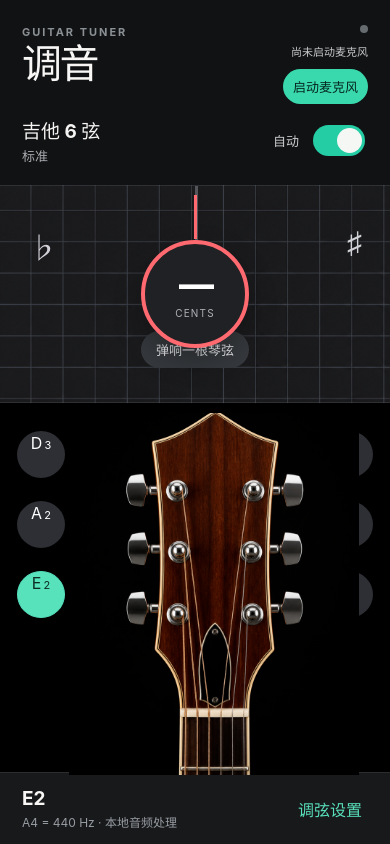
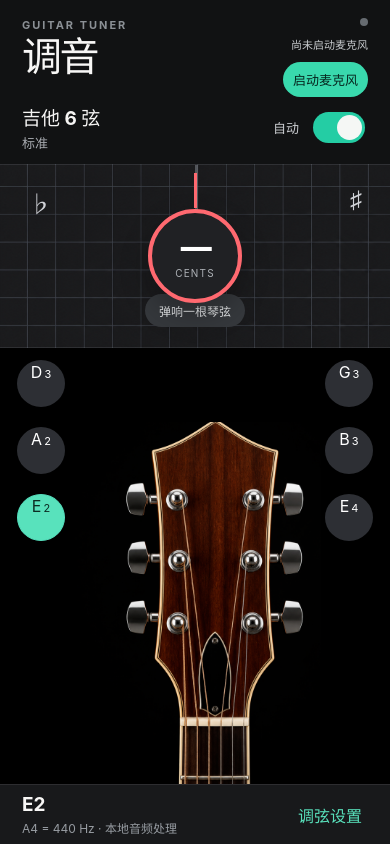
Before and after one commit to eason-zhang-ai/web_tune, a React (Vite) app in the folder tuner-app/: page / in a window 390 px wide. Built offline with nearby package versions, Linux system fonts and the light colour scheme.

Commit message:
优化调音器单页布局

```diff
--- a/tuner-app/src/styles.css
+++ b/tuner-app/src/styles.css
@@ -12,10 +12,13 @@ button { cursor: pointer; }
 
 body {
   min-width: 320px;
-  min-height: 100vh;
+  height: 100dvh;
   margin: 0;
+  overflow: hidden;
   background: #101112;
 }
+
+#root { height: 100%; }
 
 button:focus-visible, input:focus-visible, select:focus-visible {
   outline: 3px solid #53dfbd;
@@ -23,16 +26,19 @@ button:focus-visible, input:focus-visible, select:focus-visible {
 }
 
 .app-shell {
-  min-height: 100vh;
+  height: 100dvh;
+  min-height: 0;
   display: grid;
   place-items: center;
-  padding: 24px;
+  overflow: hidden;
+  padding: 16px;
   background: #101112;
 }
 
 .tuner-card {
   width: min(100%, 1080px);
-  min-height: min(820px, calc(100vh - 48px));
+  height: min(800px, 100%);
+  min-height: 0;
   overflow: hidden;
   position: relative;
   display: flex;
@@ -42,11 +48,11 @@ button:focus-visible, input:focus-visible, select:focus-visible {
 }
 
 .topbar {
-  min-height: 134px;
+  min-height: 102px;
   display: flex;
   align-items: flex-start;
   justify-content: space-between;
-  padding: 36px 48px 14px;
+  padding: 24px 48px 8px;
   background: rgba(17, 18, 19, .92);
 }
 
@@ -61,7 +67,7 @@ h2 { margin: 0; font-size: 28px; letter-spacing: -.04em; }
 .mic-button, .new-tuning-button { border: 0; color: #06271f; background: #39d9ad; font-weight: 800; }
 .mic-button { padding: 10px 14px; margin-left: 8px; border-radius: 99px; font-size: 13px; }
 
-.setting-row { display: flex; justify-content: space-between; align-items: center; padding: 0 48px 22px; background: rgba(17, 18, 19, .92); }
+.setting-row { display: flex; justify-content: space-between; align-items: center; padding: 0 48px 14px; background: rgba(17, 18, 19, .92); }
 .tuning-selector { padding: 0; border: 0; color: #f5f4f3; background: transparent; text-align: left; }
 .tuning-selector span { display: block; font-size: 19px; font-weight: 700; }
 .tuning-selector small { display: block; margin-top: 3px; color: #a8abb0; font-size: 13px; }
@@ -71,33 +77,33 @@ h2 { margin: 0; font-size: 28px; letter-spacing: -.04em; }
 .switch-label input:checked { background: #24cda4; }
 .switch-label input:checked::after { transform: translateX(21px); }
 
-.pitch-zone { height: 244px; position: relative; display: grid; place-items: center; border-top: 1px solid rgba(158, 168, 176, .15); border-bottom: 1px solid rgba(158, 168, 176, .15); background-color: #151617; background-image: url("../public/assets/tuner-grid.png"); background-size: 768px auto; background-repeat: repeat; }
-.center-line { position: absolute; top: 0; left: 50%; width: 3px; height: 94px; background: #747a80; opacity: .62; }
-.accidental { position: absolute; top: 38px; color: #d0d2d7; font-size: 30px; }
+.pitch-zone { height: clamp(166px, 25vh, 208px); position: relative; display: grid; place-items: center; border-top: 1px solid rgba(158, 168, 176, .15); border-bottom: 1px solid rgba(158, 168, 176, .15); background-color: #151617; background-image: url("../public/assets/tuner-grid.png"); background-size: 680px auto; background-repeat: repeat; }
+.center-line { position: absolute; top: 0; left: 50%; width: 3px; height: 76px; background: #747a80; opacity: .62; }
+.accidental { position: absolute; top: 27px; color: #d0d2d7; font-size: 27px; }
 .accidental-flat { left: 7.2%; }
 .accidental-sharp { right: 7.2%; }
-.pitch-readout { width: 108px; height: 108px; z-index: 1; display: grid; place-content: center; color: #fff; text-align: center; border: 4px solid #ff6970; border-radius: 50%; background: #202124; box-shadow: 0 12px 28px rgba(0, 0, 0, .26); }
+.pitch-readout { width: 94px; height: 94px; z-index: 1; display: grid; place-content: center; color: #fff; text-align: center; border: 4px solid #ff6970; border-radius: 50%; background: #202124; box-shadow: 0 12px 28px rgba(0, 0, 0, .26); }
 .pitch-readout.is-in-tune { border-color: #3ce0b1; }
-.cents-value { font-size: 35px; font-weight: 800; letter-spacing: -.08em; line-height: .9; }
+.cents-value { font-size: 31px; font-weight: 800; letter-spacing: -.08em; line-height: .9; }
 .cents-label { color: #aeb2b7; font-size: 10px; letter-spacing: .12em; margin-top: 7px; text-transform: uppercase; }
-.needle-anchor { position: absolute; left: 50%; bottom: calc(50% + 55px); width: 1px; height: 49px; transform: translateX(-50%); }
-.needle { position: absolute; left: 50%; bottom: 0; width: 3px; height: 44px; transform-origin: bottom center; background: #ff6970; }
+.needle-anchor { position: absolute; left: 50%; bottom: calc(50% + 48px); width: 1px; height: 38px; transform: translateX(-50%); }
+.needle { position: absolute; left: 50%; bottom: 0; width: 3px; height: 35px; transform-origin: bottom center; background: #ff6970; }
 .pitch-readout.is-in-tune .needle { background: #3ce0b1; }
-.direction-pill { position: absolute; left: 50%; bottom: 34px; transform: translateX(-50%); padding: 9px 15px; border-radius: 99px; color: #e2e4e6; background: #35383c; font-size: 13px; font-weight: 700; white-space: nowrap; }
+.direction-pill { position: absolute; left: 50%; bottom: 20px; transform: translateX(-50%); padding: 8px 14px; border-radius: 99px; color: #e2e4e6; background: #35383c; font-size: 12px; font-weight: 700; white-space: nowrap; }
 .direction-pill.is-in-tune { color: #082c21; background: #3ce0b1; }
 
-.instrument-zone { flex: 1; min-height: 366px; display: grid; grid-template-columns: 1fr minmax(280px, 400px) 1fr; align-items: center; gap: 18px; padding: 0 60px; background: #000; }
-.headstock-wrap { height: 390px; display: grid; place-items: end center; overflow: visible; position: relative; z-index: 2; }
-.headstock-wrap img { width: min(100%, 310px); height: auto; display: block; mix-blend-mode: screen; }
-.strings-column { display: grid; gap: 24px; align-self: stretch; align-content: start; padding-top: 28px; }
+.instrument-zone { flex: 1; min-height: 0; display: grid; grid-template-columns: 1fr minmax(280px, 400px) 1fr; align-items: center; gap: 18px; padding: 0 60px; background: #000; }
+.headstock-wrap { height: 100%; min-height: 0; display: grid; place-items: end center; overflow: hidden; position: relative; z-index: 2; }
+.headstock-wrap img { width: min(100%, 310px); max-height: 100%; height: auto; display: block; object-fit: contain; mix-blend-mode: screen; }
+.strings-column { display: grid; gap: clamp(14px, 3vh, 22px); align-self: stretch; align-content: start; padding-top: clamp(12px, 2vh, 22px); }
 .strings-left { justify-items: end; }
 .strings-right { justify-items: start; }
-.string-button { width: 68px; height: 58px; display: inline-flex; align-items: baseline; justify-content: center; gap: 2px; border: 1px solid transparent; border-radius: 50%; color: #fff; background: #2d2f34; font-size: 19px; transition: background .15s ease, transform .15s ease; }
+.string-button { width: 62px; height: 54px; display: inline-flex; align-items: baseline; justify-content: center; gap: 2px; border: 1px solid transparent; border-radius: 50%; color: #fff; background: #2d2f34; font-size: 18px; transition: background .15s ease, transform .15s ease; }
 .string-button:hover { transform: translateY(-2px); background: #42454b; }
 .string-button.is-selected { border-color: #54ddbb; color: #0c2c22; background: #58e2bc; }
 .string-button small { font-size: 11px; }
 
-.tuner-footer { min-height: 72px; display: flex; justify-content: space-between; align-items: center; gap: 20px; padding: 15px 48px; background: #18191b; border-top: 1px solid rgba(220, 225, 228, .1); }
+.tuner-footer { min-height: 58px; display: flex; justify-content: space-between; align-items: center; gap: 20px; padding: 10px 48px; background: #18191b; border-top: 1px solid rgba(220, 225, 228, .1); }
 .tuner-footer div { display: flex; flex-direction: column; gap: 3px; }
 .tuner-footer strong { font-size: 19px; }
 .tuner-footer span { color: #979ca2; font-size: 12px; }
@@ -138,24 +144,25 @@ h2 { margin: 0; font-size: 28px; letter-spacing: -.04em; }
 
 @media (max-width: 700px) {
   .app-shell { padding: 0; }
-  .tuner-card { min-height: 100vh; width: 100%; }
-  .topbar { min-height: 116px; padding: 25px 22px 12px; }
+  .tuner-card { height: 100%; min-height: 0; width: 100%; }
+  .topbar { min-height: 92px; padding: 18px 22px 6px; }
   .listen-control { align-items: flex-end; flex-direction: column; font-size: 11px; }
   .mic-button { margin: 0; padding: 8px 10px; }
-  .setting-row { padding: 0 22px 20px; }
-  .pitch-zone { height: 218px; }
-  .instrument-zone { min-height: 360px; grid-template-columns: 70px minmax(190px, 1fr) 70px; gap: 4px; padding: 0 15px; }
-  .headstock-wrap { height: 350px; }
+  .setting-row { padding: 0 22px 12px; }
+  .pitch-zone { height: clamp(154px, 22vh, 184px); }
+  .center-line { height: 61px; }
+  .accidental { top: 20px; font-size: 24px; }
+  .instrument-zone { grid-template-columns: 70px minmax(190px, 1fr) 70px; gap: 4px; padding: 0 15px; }
   .headstock-wrap img { width: 330px; }
   .string-button { width: 52px; height: 50px; font-size: 16px; }
-  .strings-column { gap: 23px; }
-  .tuner-footer { padding: 14px 22px; }
+  .strings-column { gap: clamp(12px, 2.7vh, 20px); padding-top: 12px; }
+  .tuner-footer { min-height: 54px; padding: 8px 22px; }
   .tuner-footer span { max-width: 180px; }
 }
 
 @media (max-width: 800px) and (min-width: 701px) {
   .app-shell { padding: 0; }
-  .tuner-card { width: 100%; min-height: 100vh; }
+  .tuner-card { width: 100%; height: 100%; min-height: 0; }
   .topbar { padding-inline: 36px; }
   .setting-row { padding-inline: 36px; }
   .instrument-zone { padding-inline: 35px; }
```
